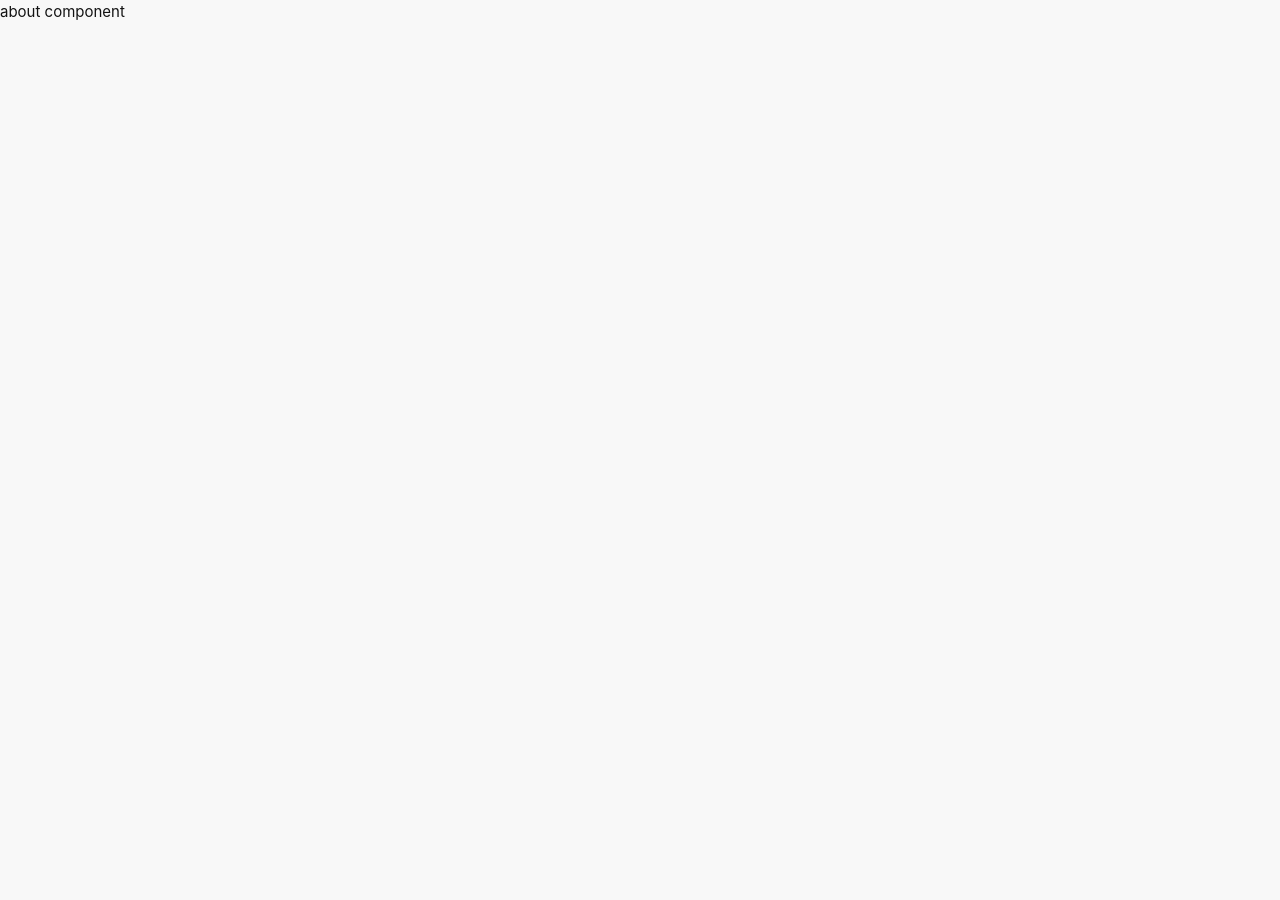
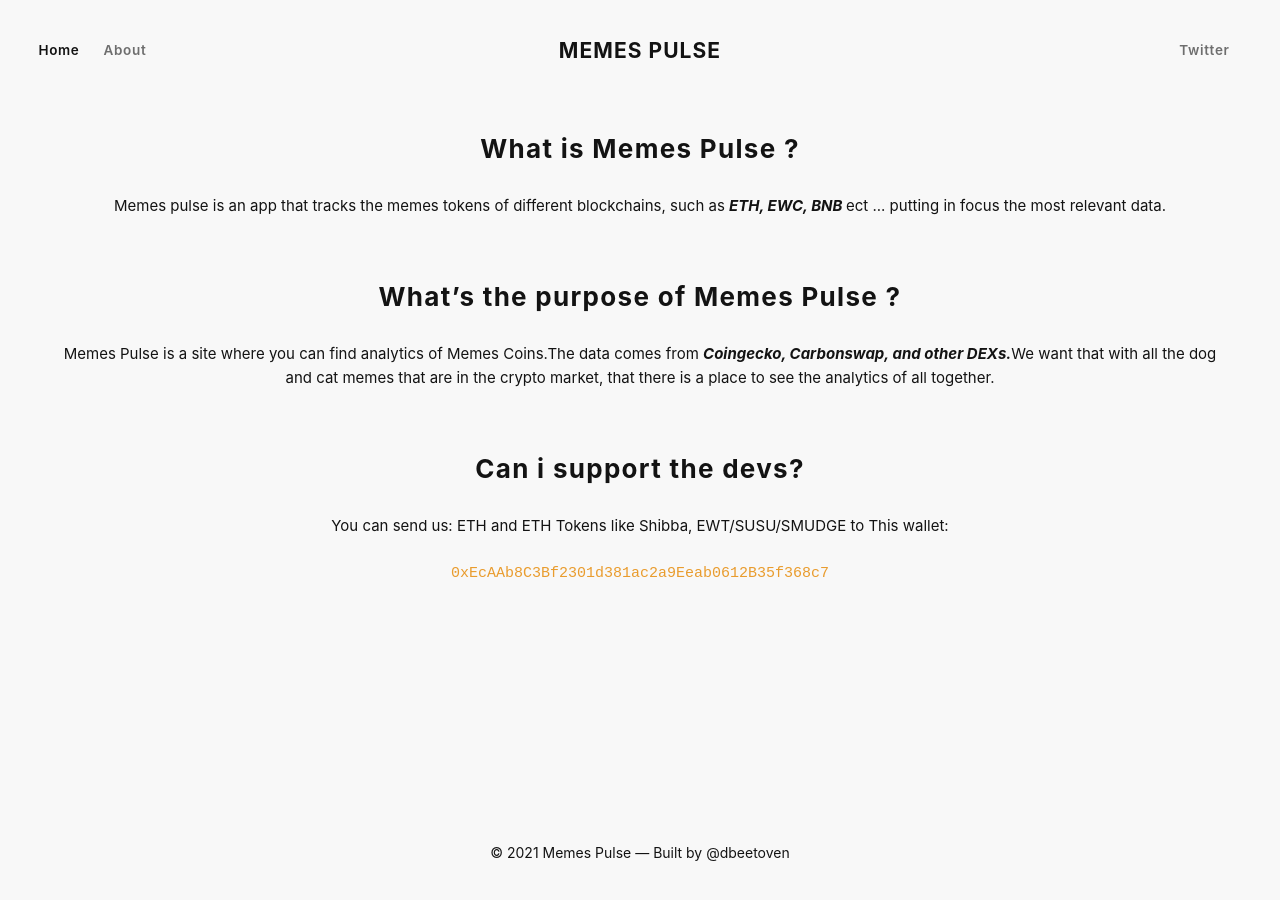
Before and after one commit to dbeetoven/memespulse, a Next.js app: page /about in a window 1280 px wide. Shown: the top 900 px of the page. Before the commit the page ends 800 px from the top, so only its background shows below. Built offline with nearby package versions, Linux system fonts and the light colour scheme.

Commit message:
new feature, about page

```diff
--- /dev/null
+++ b/components/About/about.js
@@ -0,0 +1,33 @@
+const AboutContent = () => {
+  return (
+    <>
+      <div className="about-content">
+        {/* <div> */}
+          <h4 className="text-center text-title">What is Memes Pulse ?</h4>
+        {/* </div> */}
+        {/* <div> */}
+          <p className="text-center">
+            Memes pulse is an app that tracks the memes tokens of different
+            blockchains, such as <em className="emphasized-text">ETH, EWC, BNB </em>ect ... putting in focus the most
+            relevant data.
+          </p>
+        {/* </div> */}
+        {/* <div> */}
+        <h4 className="text-center text-title" >What’s the purpose of Memes Pulse ?</h4>
+          <p className="text-center">
+          Memes Pulse is a site where you can find  analytics of Memes Coins.The data comes from <em className="emphasized-text">Coingecko, Carbonswap, and other DEXs.</em>
+          We want that with all the dog and cat memes that are in the crypto market, that there is a place to see the analytics of all together.
+          </p>
+        {/* </div> */}
+        <h4 className="text-center text-title" >Can i support the devs?</h4>
+          <p className="text-center hover hover-4">
+          You can send us: ETH and ETH Tokens like Shibba, EWT/SUSU/SMUDGE to This wallet:
+          </p>
+          <p className="text-center">
+          <code className="text-center wallet">0xEcAAb8C3Bf2301d381ac2a9Eeab0612B35f368c7</code>
+          </p>
+      </div>
+    </>
+  )
+}
+export default AboutContent
--- a/components/Crypto/index.js
+++ b/components/Crypto/index.js
@@ -91,7 +91,7 @@ const {data,loading,error} = useQuery(SMUDGE_TOKEN_DATA)
             {_tokens.map((token) => (
               <tr key={token.id}>
                 <td>
-                  <img src={token.image} alt="" />
+                  <img className="avatar" src={token.image} alt="" />
                 </td>
                 <td>{token.name}</td>
                 <td>{token.symbol}</td>
--- /dev/null
+++ b/components/Layout/Footer/Footer.js
@@ -0,0 +1,15 @@
+import Link from 'next/link'
+
+export const Footer = ({title}) => {
+  return (
+    <>
+      <footer className="site-foot footer">
+        &copy; {new Date().getFullYear()} <Link href="/">Memes Pulse </Link>
+        &mdash; Built by{' '}
+        <Link href="/">
+          <a>@dbeetoven</a>
+        </Link>
+      </footer>
+    </>
+  )
+}
--- a/components/Layout/index.js
+++ b/components/Layout/index.js
@@ -1,74 +1,20 @@
 import React, { useState } from 'react'
 import Link from 'next/link'
+import Navbar from '../Navbar'
+import { Footer } from './Footer/Footer'
 
 const Layout = (props) => {
   const { title, children } = props
   const [toggleNav, setToggleNav] = React.useState(false)
   return (
     <div className={`site-wrapper ${toggleNav ? `site-head-open` : ``}`}>
-      <header className="site-head">
-        <div id="menu" className="site-head-container">
-          <a
-            className="nav-burger"
-            href={`#menu`}
-            onClick={() => setToggleNav(!toggleNav)}
-          >
-            <div
-              className="hamburger hamburger--collapse"
-              aria-label="Menu"
-              role="button"
-              aria-controls="navigation"
-            >
-              <div className="hamburger-box">
-                <div className="hamburger-inner" />
-              </div>{' '}
-              <div className="hamburger-text-menu-text hidden">Menu</div>
-            </div>
-          </a>
-          <nav id="swup" className="site-head-left">
-            <ul className="nav" role="menu">
-              <li className="nav-home nav-current" role="menuitem">
-                <Link  href="/" >Home</Link>
-              </li>
-              {/* <li className="nav-about" role="menuitem">
-                <Link href="/about">
-                  <a>About Us</a>
-                </Link>
-              </li> */}
-            </ul>
-          </nav>
-          <div className="site-head-center">
-            <a className="site-head-logo" to={`/`}>
-              {title}
-            </a>
-          </div>
-          <div className="site-head-right">
-            <div className="social-links">
-              <Link href="https://twitter.com/EnergyDoge" >
-                <a>Twitter</a>
-              </Link>
-            </div>
-          </div>
-        </div>
-      </header>
+      <Navbar title={title}/>
       <main id="site-main" className="site-main">
         <div id="swup" className="transition-fade">
           {children}
         </div>
       </main>
-      <footer className="site-foot">
-        &copy; {new Date().getFullYear()}
-        {/* <Link to={`/`}>{title}</Link>  */}
-        &mdash;
-        Built by{' '}
-
-
-        <Link href="/">
-        <a>
-          @dropper
-        </a>
-        </Link>
-      </footer>
+      <Footer title={title}/>
     </div>
   )
 }
--- a/components/Navbar/index.js
+++ b/components/Navbar/index.js
@@ -1,11 +1,9 @@
-
-
 import Link from 'next/link';
 
-const Navbar =()=>{
+const Navbar =({title})=>{
     return(
         <>
-        <header className="site-head">
+       <header className="site-head">
         <div id="menu" className="site-head-container">
           <a
             className="nav-burger"
@@ -20,48 +18,32 @@ const Navbar =()=>{
             >
               <div className="hamburger-box">
                 <div className="hamburger-inner" />
-              </div> <div className="hamburger-text-menu-text hidden">Menu</div>
+              </div>{' '}
+              <div className="hamburger-text-menu-text hidden">Menu</div>
             </div>
           </a>
           <nav id="swup" className="site-head-left">
             <ul className="nav" role="menu">
-              {/* <li className="nav-home nav-current" role="menuitem">
-                <Link to={`/`}>Home</Link>
-              </li> */}
-              {/* <li className="nav-about" role="menuitem">
-                <Link to={`/about`}>About</Link>
-              </li> */}
-              {/* <li className="nav-elements" role="menuitem">
-                <Link to={`/elements`}>Elements</Link>
+              <li className="nav-home nav-current" role="menuitem">
+                <Link  href="/" ><a className="text-title">Home</a></Link>
               </li>
-              <li className="nav-tags" role="menuitem">
-                <Link to={`/tags`}>Tags</Link>
-              </li> */}
+              <li className="nav-about" role="menuitem">
+                <Link href="/about">
+                  <a className="text-title">About</a>
+                </Link>
+              </li>
             </ul>
           </nav>
           <div className="site-head-center">
-            <Link className="site-head-logo" to={`/`}>
+            <a className="site-head-logo text-title" to={`/`}>
               {title}
-            </Link>
+            </a>
           </div>
           <div className="site-head-right">
             <div className="social-links">
-              <a
-                href="https://twitter.com/EnergyDoge"
-                title="Twitter"
-                target="_blank"
-                rel="noopener noreferrer"
-              >
-                Twitter
-              </a>
-              {/* <a
-                href="https://github.com/jooplaan/gatsby-london-night-and-day"
-                title="GitHub"
-                target="_blank"
-                rel="noopener noreferrer"
-              >
-                GitHub
-              </a> */}
+              <Link href="https://twitter.com/EnergyDoge" >
+                <a className="text-title">Twitter</a>
+              </Link>
             </div>
           </div>
         </div>
@@ -69,3 +51,5 @@ const Navbar =()=>{
         </>
     )
 }
+
+export default Navbar;
--- a/pages/about.js
+++ b/pages/about.js
@@ -1,11 +1,31 @@
+import Head from 'next/head'
+import Layout from '../components/Layout'
+import CryptoList from '../components/Crypto'
+import AboutContent from '../components/About/about'
+
 export default function About(){
-    return(
-        <>
-        <div>
-            <p>
-                about component
-            </p>
+
+    const siteTitle = 'Memes Pulse'
+    const description = 'Memes pulse tokens of EWC, ETH, BNB ect...'
+    const siteName = 'Memes Pulse, Shitcoins'
+    return (
+      <Layout title={siteTitle}>
+        <Head>
+          <meta name="viewport" content="width=device-width, initial-scale=1" />
+          <meta charSet="utf-8" />
+          <title>Memes Pulse</title>
+          <meta name="description" content={description} />
+          <link rel="icon" href="/favicon.ico" />
+
+          <meta property="og:title" content={siteTitle} key="ogtitle" />
+          <meta property="og:description" content={description} key="ogdesc" />
+          <meta property="og:site_name" content={siteName} key="ogsitename" />
+          <meta property="og:title" content={siteTitle} key="ogtitle" />
+          <meta property="og:description" content={description} key="ogdesc" />
+        </Head>
+        <div className="container">
+          <AboutContent/>
         </div>
-        </>
+      </Layout>
     )
 }
--- a/pages/index.js
+++ b/pages/index.js
@@ -13,6 +13,7 @@ export default function Home({ tokens }) {
         <meta charSet="utf-8" />
         <title>Memes Pulse</title>
         <meta name="description" content={description} />
+        <meta name="robots" content="noindex"/>
         <link rel="icon" href="/favicon.ico" />
 
         <meta property="og:title" content={siteTitle} key="ogtitle" />
@@ -21,7 +22,7 @@ export default function Home({ tokens }) {
         <meta property="og:title" content={siteTitle} key="ogtitle" />
         <meta property="og:description" content={description} key="ogdesc" />
       </Head>
-      <div>
+      <div className="container">
         <CryptoList tokens={tokens} />
       </div>
     </Layout>
--- a/style/print.scss
+++ b/style/print.scss
@@ -1,9 +1,62 @@
+@import 'vars.scss';
+
+$animate: all 0.2s ease-in-out;
 .container {
-    position: fixed;
-    top: 0;
+  min-height: calc(100vh - 70px);
+  padding: 20px;
+  padding-bottom: 50px;
+  margin: 0 auto;
+}
+
+.footer {
+  height: 35px;
+}
+
+.about-content {
+  display: flex;
+  justify-content: center;
+  align-items: center;
+  flex-direction: column;
+}
+
+.wallet {
+  cursor: pointer;
+  color: $theme-text-color;
+}
+
+.text-title {
+  text-decoration: none;
+  letter-spacing: 0.05em;
+  display: inline-block;
+  // padding: 15px 20px;
+  position: relative;
+  &:after {
+    background: none repeat scroll 0 0 transparent;
+    bottom: 0;
+    content: '';
+    display: block;
+    height: 2px;
+    left: 50%;
+    position: absolute;
+    background: $color-secondary;
+    transition: width 0.3s ease 0s, left 0.3s ease 0s;
+    width: 0;
+  }
+  &:hover:after {
+    width: 100%;
     left: 0;
-    right: 0;
-    bottom: 0;
-    text-align: center;
-    background: #eee;
+  }
 }
+
+.emphasized-text {
+  font-weight: 700;
+  text-decoration: solid;
+  //   text-decoration: underline;
+  //   text-decoration-color: $theme-text-color;
+}
+
+.avatar {
+  border-radius: 50%;
+  object-fit: cover;
+  object-position: center;
+}
--- a/style/screen.scss
+++ b/style/screen.scss
@@ -28,6 +28,7 @@ body {
   background: $color-bg;
   transition: background 0.3s ease-out;
   transition-delay: 0.25s;
+  min-height: 100vh;
   @include light-mode {
     background: $color-bg-light;
     color: $color-base-light-inverted;
@@ -47,6 +48,11 @@ body {
   visibility: hidden;
   position: absolute;
   text-indent: -9999px;
+}
+
+
+.text-center{
+  text-align: center;
 }
 
 /* Layout
@@ -124,6 +130,7 @@ body {
     font-size: 1.6rem;
   }
 }
+
 
 .site-foot {
   margin: 3vw 0 1vw;
--- a/style/vars.scss
+++ b/style/vars.scss
@@ -26,6 +26,7 @@ $color-body-font: #f5f5f7;
 $color-primary: #6BB8FF;
 $color-base: #131313;
 $color-sub-base: #aaa;
+$color-secondary: #f37121;
 $color-border: #f5f5f7;
 $color-bg: #1a212c;
 $color-bg-dark: #131313;
@@ -33,12 +34,12 @@ $link-color: #6BB8FF;
 $color-bg-bright: #1d1d1f;
 
 $color-primary-light: #00529E;
-$color-base-light: #fff;
+$color-base-light: #e6f1ff;
 $color-base-light-inverted: #131313;
 $color-sub-base-light: #454545;
 $color-border-light: #ababab;
 $color-bg-light: #f8f8f8;
-
+$theme-text-color: #e99c2e;
 $color-bg-bright-light: #EDEDED;
 $color-bg-dark-light: #1a212c;
 $color-body-font-light: #131313;
```
